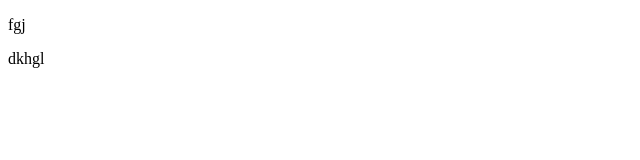
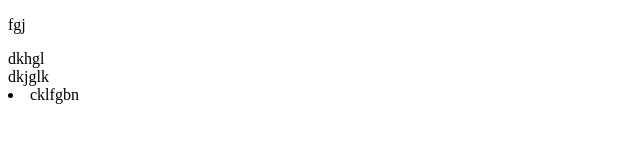
Before and after one commit to Valiya83/first-project-new, a plain HTML site: page index.html in a window 1280 px wide. Shown: the whole page, without its empty margins (0-640 px from the left). Drawn offline with Linux system fonts and the light colour scheme.

Commit message:
третий коммит

```diff
--- a/index.html
+++ b/index.html
@@ -9,5 +9,8 @@
 <body>
     <p>fgj</p>
     <span>dkhgl</span>
+    <nav>dkjglk
+        <li>cklfgbn</li>
+    </nav>
 </body>
 </html>
```
